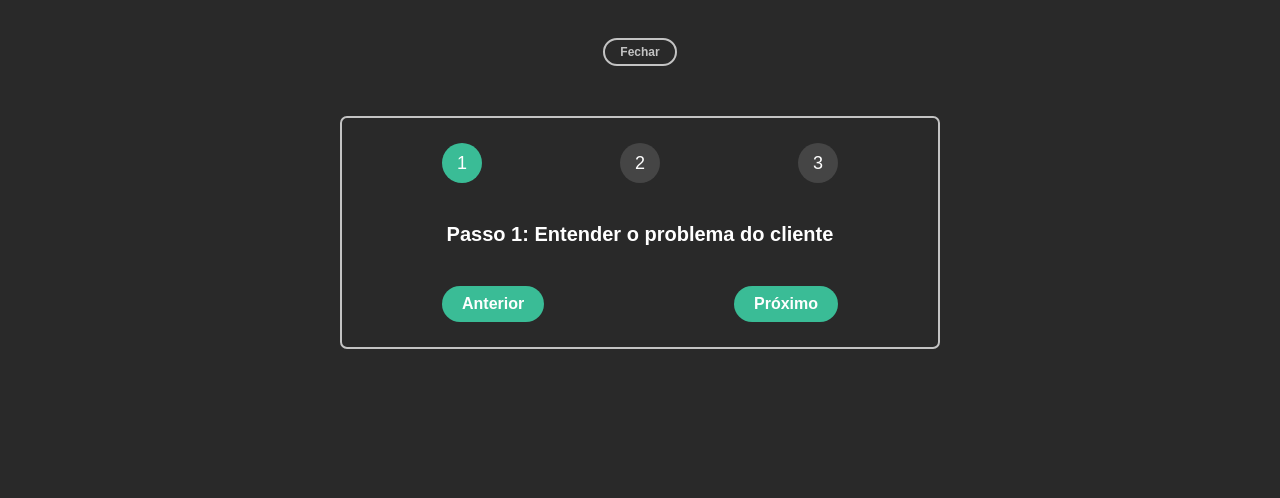
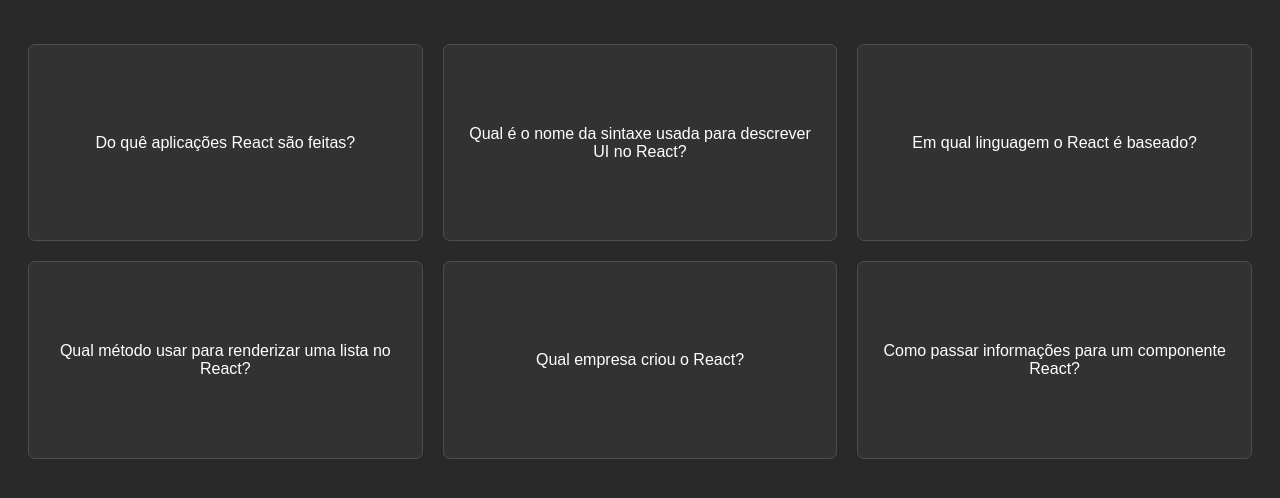
Before and after one commit to orlandopdj/bateria-exercicio02, a React (Vite) app: page / in a window 1280 px wide. Shown: the top 498 px of the page. Built offline with nearby package versions, Linux system fonts and the light colour scheme.

Commit message:
✅ Resolvido: 03 Flashcards

```diff
--- a/src/app.jsx
+++ b/src/app.jsx
@@ -1,40 +1,50 @@
+const cardsInfo = [
+    {
+        id: 7336,
+        question: "Do quê aplicações React são feitas?",
+        answer: "Componentes",
+    },
+    {
+        id: 8832,
+        question: "Qual é o nome da sintaxe usada para descrever UI no React?",
+        answer: "JSX",
+    },
+    {
+        id: 3457,
+        question: "Em qual linguagem o React é baseado?",
+        answer: "JavaScript",
+    },
+    {
+        id: 9103,
+        question: "Qual método usar para renderizar uma lista no React?",
+        answer: "map",
+    },
+    {
+        id: 1297,
+        question: "Qual empresa criou o React?",
+        answer: "Meta",
+    },
+    {
+        id: 2002,
+        question: "Como passar informações para um componente React?",
+        answer: "Através de props",
+    },
+]
+
+
 const App = () => {
-
-    const handleClickCloseButton = (e) => console.log(e.target.textContent)
-    const handleClickBackButton = (e) => console.log(e.target.textContent)
-    const handleClickNextButton = (e) => console.log(e.target.textContent)
+    const handleLog = (id, answer) => console.log(`id: ${id}, Resposta: ${answer}`)
 
     return (
-        <>
-            <div className="container-close">
-                <button onClick={handleClickCloseButton} className="close">
-                    <span>Fechar</span>
-                </button>
-            </div>
+        <ul className="flashcards">
+            {cardsInfo.map(({ id, question, answer }) => (
+                <li key={id} className="card" onClick={() => handleLog(id, answer)}>
+                    {question}
+                </li>
+            ))}
+        </ul>
+    )
 
-            <div className="steps">
-                <div className="numbers">
-                    <div className="active">1</div>
-                    <div>2</div>
-                    <div>3</div>
-                </div>
-
-                <p className="message">Passo 1: Entender o problema do cliente</p>
-
-                <div className="buttons">
-                    <button onClick={handleClickBackButton}>
-                        <span>
-                            Anterior</span>
-                    </button>
-                    <button onClick={handleClickNextButton}
-                    ><span>
-                            Próximo</span>
-                    </button>
-                </div>
-
-            </div>
-        </>
-    )
 }
 
 export { App }
--- a/src/index.css
+++ b/src/index.css
@@ -4,95 +4,27 @@
 
 body {
   font-family: sans-serif;
-  color: white;
+  padding: 20px;
   background-color: #292929;
 }
 
-.steps {
-  width: 600px;
-  background-color: #292929;
-  border-radius: 7px;
-  padding: 25px 100px;
-  margin: 50px auto;
-  border: 2px solid #c3c3c3;
+.flashcards {
+  display: grid;
+  grid-template-columns: 1fr 1fr 1fr;
+  gap: 20px;
+  padding: 0;
 }
 
-.numbers {
-  display: flex;
-  justify-content: space-between;
-}
-
-.numbers > div {
-  height: 40px;
-  aspect-ratio: 1;
-  background-color: #454545;
-  border-radius: 50%;
+.card {
+  border: 1px solid #4e4e4e;
+  background-color: #323232;
+  color: white;
+  border-radius: 7px;
+  aspect-ratio: 2 / 1;
   display: flex;
   align-items: center;
   justify-content: center;
-  font-size: 18px;
-}
-
-.numbers .active {
-  background-color: #3abc96;
-  color: #fff;
-}
-
-.message {
   text-align: center;
-  font-size: 20px;
-  margin: 40px 0;
-  font-weight: bold;
-  display: flex;
-  flex-direction: column;
-  align-items: center;
-}
-
-.buttons {
-  display: flex;
-  justify-content: space-between;
-}
-
-.buttons button {
-  border: none;
-  cursor: pointer;
-  padding: 10px 20px;
-  border-radius: 100px;
-  font-size: 14px;
-  font-weight: bold;
-  display: flex;
-  align-items: center;
-  gap: 10px;
-  color: white;
-  background-color: #3abc96;
-}
-
-.buttons button span {
-  font-size: 16px;
-  line-height: 1;
-}
-
-h3 {
-  margin: 0;
-  text-transform: uppercase;
-}
-
-.container-close {
-  display: flex;
-  justify-content: center;
-  padding-top: 30px;
-}
-
-.close {
-  border: 2px solid #c3c3c3;
-  background-color: #292929;
-  font-size: 12px;
-  color: #c3c3c3;
-  padding: 5px 15px;
-  border-radius: 100px;
-  font-weight: bold;
-}
-
-.close:hover {
+  padding: 20px;
   cursor: pointer;
 }
```
